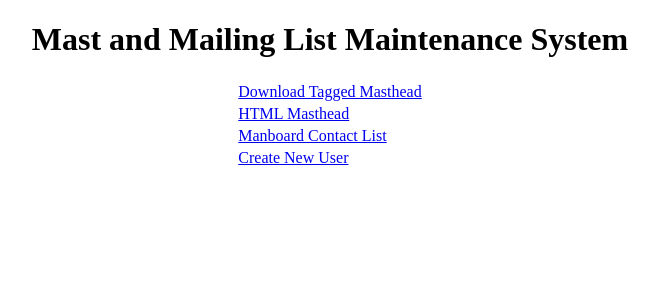
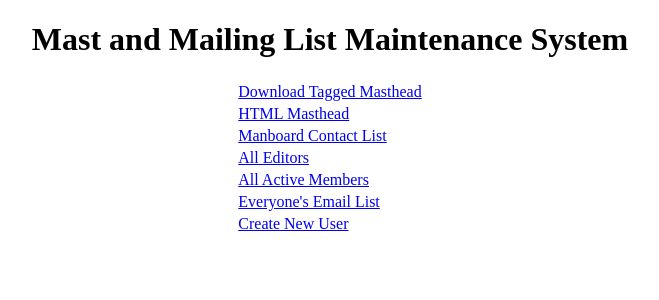
Before and after one commit to TheMITTech/3m, a PHP site: page / in a window 1280 px wide. Shown: the top 300 px of the page, without its empty margins (310-969 px from the left). Run offline with PHP 8.4, Linux system fonts and the light colour scheme; data that the repository does not hold is empty.

Commit message:
# on 2007/11/28 16:42:59, rram did: Added links to contact lists. Expanded line to provide for better readibilty in source.
git-svn-id: file:///srv/svn/trunk/3m@515 8d44d787-80f3-42f6-8d0b-07ebc01cdc8b

```diff
--- a/index.php
+++ b/index.php
@@ -17,6 +17,15 @@
     <td colspan="4"><a href="contactlists/manboardcontact.php">Manboard Contact List</a></td>
   </tr>
   <tr>
+    <td colspan="4"><a href="contactlists/alleditcontact.php">All Editors</a></td>
+  </tr>
+  <tr>
+    <td colspan="4"><a href="contactlists/allactivemail.php">All Active Members</a></td>
+  </tr>
+  <tr>
+    <td colspan="4"><a href="contactlists/everyonemail.php">Everyone's Email List</a></td>
+  </tr>
+  <tr>
     <td colspan="4"><a href="createform.php">Create New User</a></td>
   </tr>
   <?php
@@ -34,7 +43,13 @@ for ($i=0; $i < $num; $i++) {
 	else {
 		$name="$first $middle $last";
 	}
-	echo "<tr><td>$name</td><td>$dept</td><td>$position</td><td><a href=\"individual.php?email=$email\"><input type=\"button\" value=\"View...\"></a></td><td><a href=\"createform.php?mod=1&email=$email\"><input type=\"button\" value=\"Edit...\"></a></td></tr>";
+	echo "<tr>
+          <td>$name</td>
+          <td>$dept</td>
+          <td>$position</td>
+          <td><a href=\"individual.php?email=$email\"><input type=\"button\" value=\"View...\"></a></td>
+          <td><a href=\"createform.php?mod=1&email=$email\"><input type=\"button\" value=\"Edit...\"></a></td>
+        </tr>";
 }
 ?>
 </table>
```
